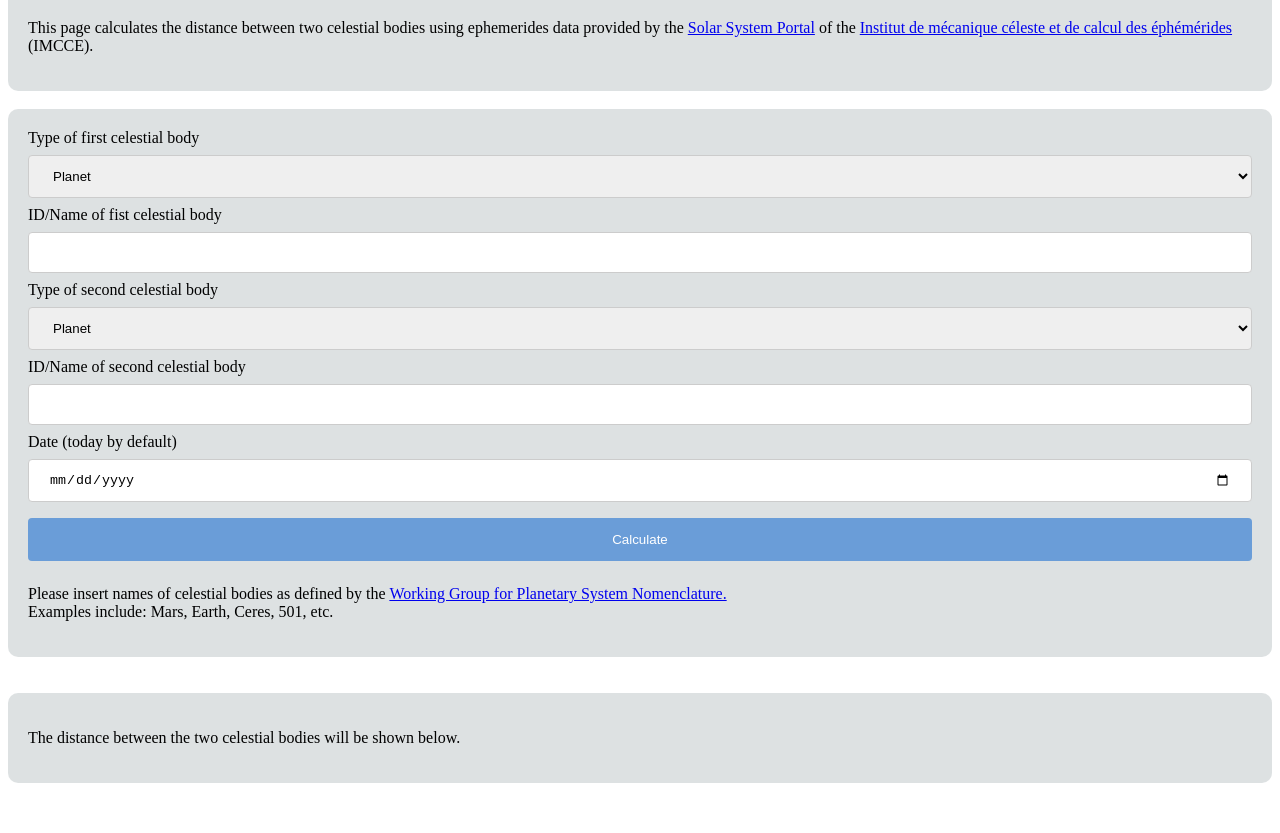
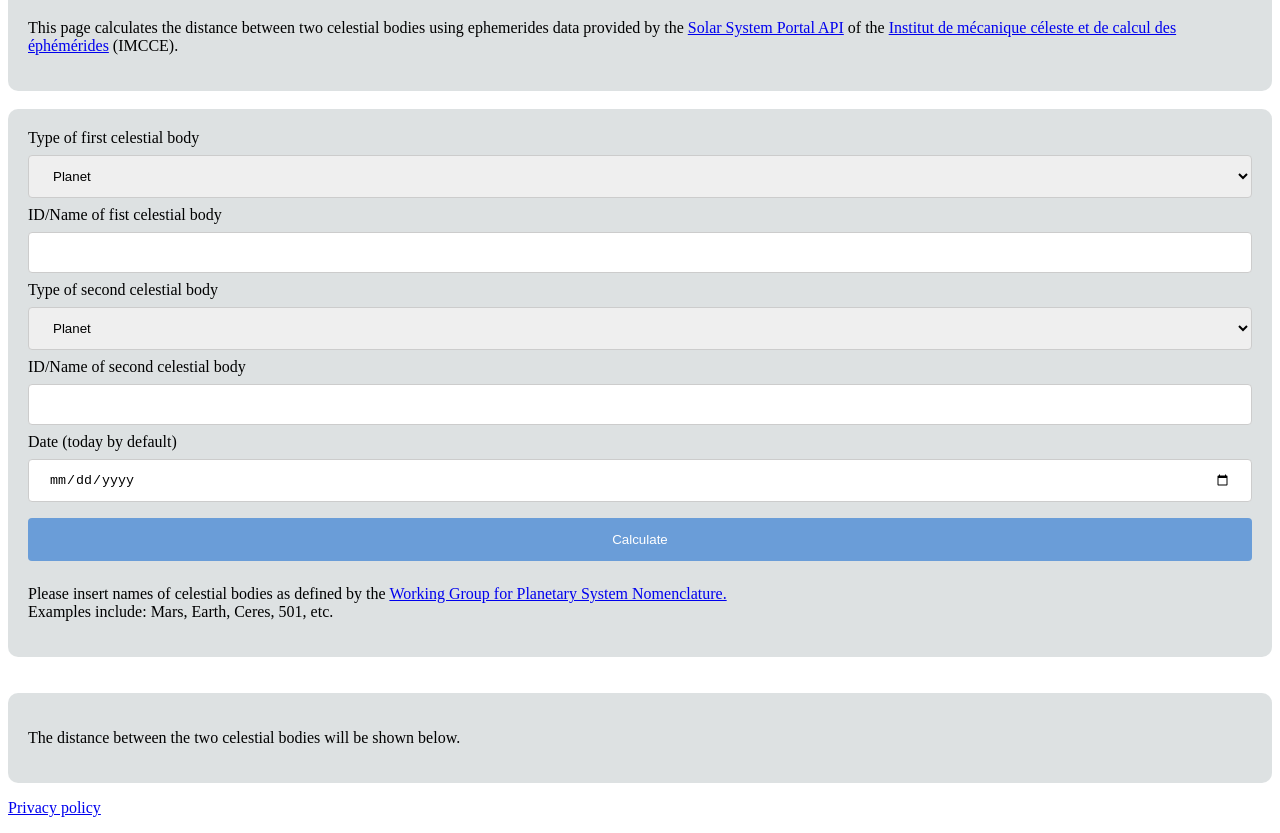
Before and after one commit to aggaillet/celestial-bodies, a plain HTML site: page index.html in a window 1280 px wide. Shown: the part 89-922 px from the top of the page. Before the commit the page ends 880 px from the top, so only its background shows below. Drawn offline with Linux system fonts and the light colour scheme.

Commit message:
Add footer to index.html

```diff
--- a/index.html
+++ b/index.html
@@ -7,7 +7,7 @@
     <body>
         <div>
             <h1>Interplanetary distance calculator</h1>
-            <p><emph>This page calculates the distance between two celestial bodies using ephemerides data provided by the <a href="https://ssp.imcce.fr/webservices/">Solar System Portal</a> of the <a href="https://www.imcce.fr/">Institut de mécanique céleste et de calcul des éphémérides</a> (IMCCE).</emph></p>
+            <p><emph>This page calculates the distance between two celestial bodies using ephemerides data provided by the <a href="https://ssp.imcce.fr/webservices/">Solar System Portal API</a> of the <a href="https://www.imcce.fr/">Institut de mécanique céleste et de calcul des éphémérides</a> (IMCCE).</emph></p>
         </div>
         <br>
         <div id="form">
@@ -54,4 +54,9 @@
         <script type="text/javascript" src="script.js"></script>
     </body>
 
+    <footer>
+        <p><a href="privacy.html">Privacy policy</a></p>
+    </footer>
+
+
 </html>
```
